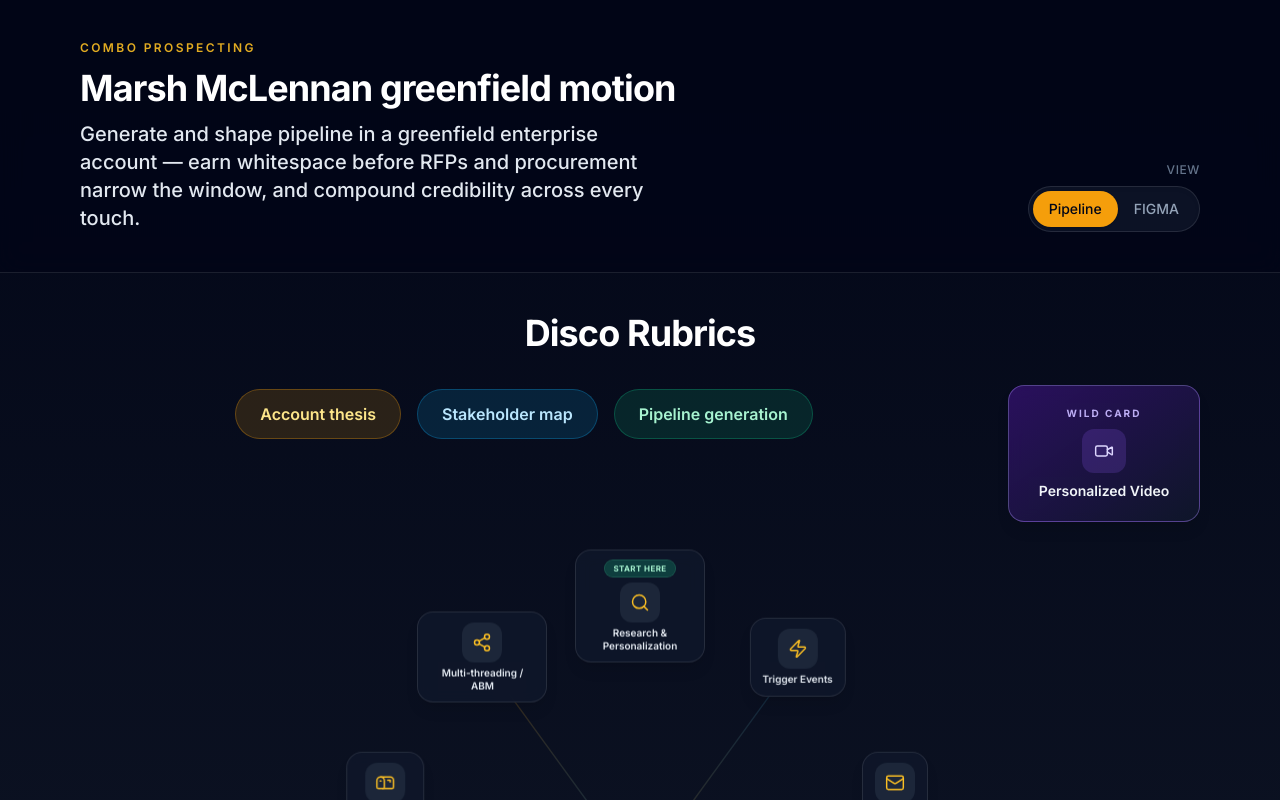
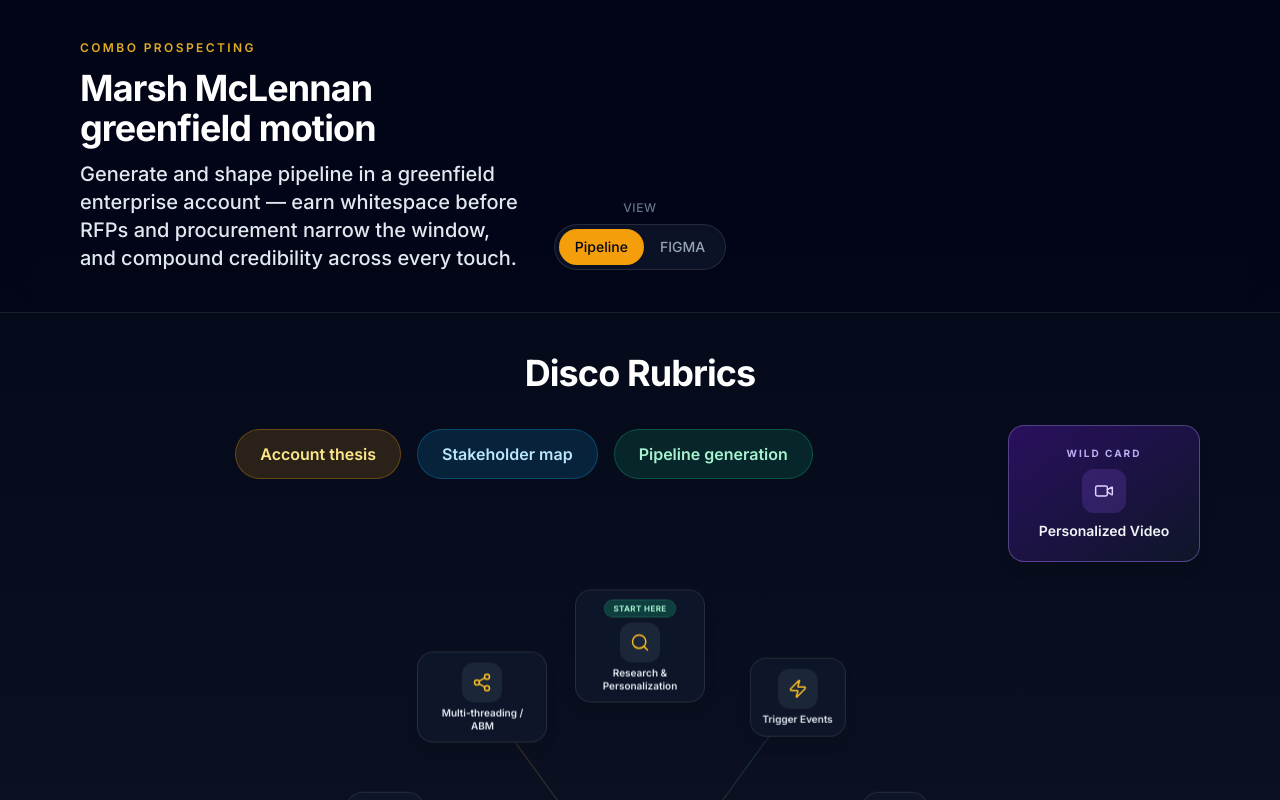
Before and after one commit to Keylimeespresso/key-lime-espresso, a React (Vite) app: page / in a window 1280 px wide. Shown: the top 800 px of the page. Built offline with nearby package versions, Linux system fonts and the light colour scheme.

Commit message:
Center View toggle in header grid layout
Co-authored-by: Cursor <cursoragent@cursor.com>

```diff
--- a/src/ComboProspectingApp.tsx
+++ b/src/ComboProspectingApp.tsx
@@ -395,8 +395,8 @@ export default function ComboProspectingApp() {
   return (
     <div className="min-h-screen bg-gradient-to-b from-slate-950 via-[#0c1222] to-slate-950 text-slate-100">
       <header className="border-b border-white/10 bg-slate-950/80 backdrop-blur-md">
-        <div className="mx-auto flex max-w-6xl flex-col gap-6 px-4 py-8 md:flex-row md:items-end md:justify-between md:py-10">
-          <div className="max-w-2xl space-y-3">
+        <div className="mx-auto grid max-w-6xl grid-cols-1 gap-8 px-4 py-8 md:grid-cols-[1fr_auto_1fr] md:items-end md:gap-6 md:py-10">
+          <div className="max-w-2xl space-y-3 md:col-span-1 md:justify-self-start">
             <p className="text-xs font-semibold uppercase tracking-[0.2em] text-amber-400/90">
               Combo Prospecting
             </p>
@@ -408,10 +408,10 @@ export default function ComboProspectingApp() {
               procurement narrow the window, and compound credibility across every touch.
             </p>
           </div>
-          <div className="flex flex-col items-stretch gap-2 md:items-end">
+          <div className="flex flex-col items-center gap-2 md:col-start-2 md:justify-self-center md:pb-0.5">
             <span
               id="view-toggle-label"
-              className="text-center text-xs font-medium uppercase tracking-wider text-slate-500 md:text-right"
+              className="text-center text-xs font-medium uppercase tracking-wider text-slate-500"
             >
               View
             </span>
```
